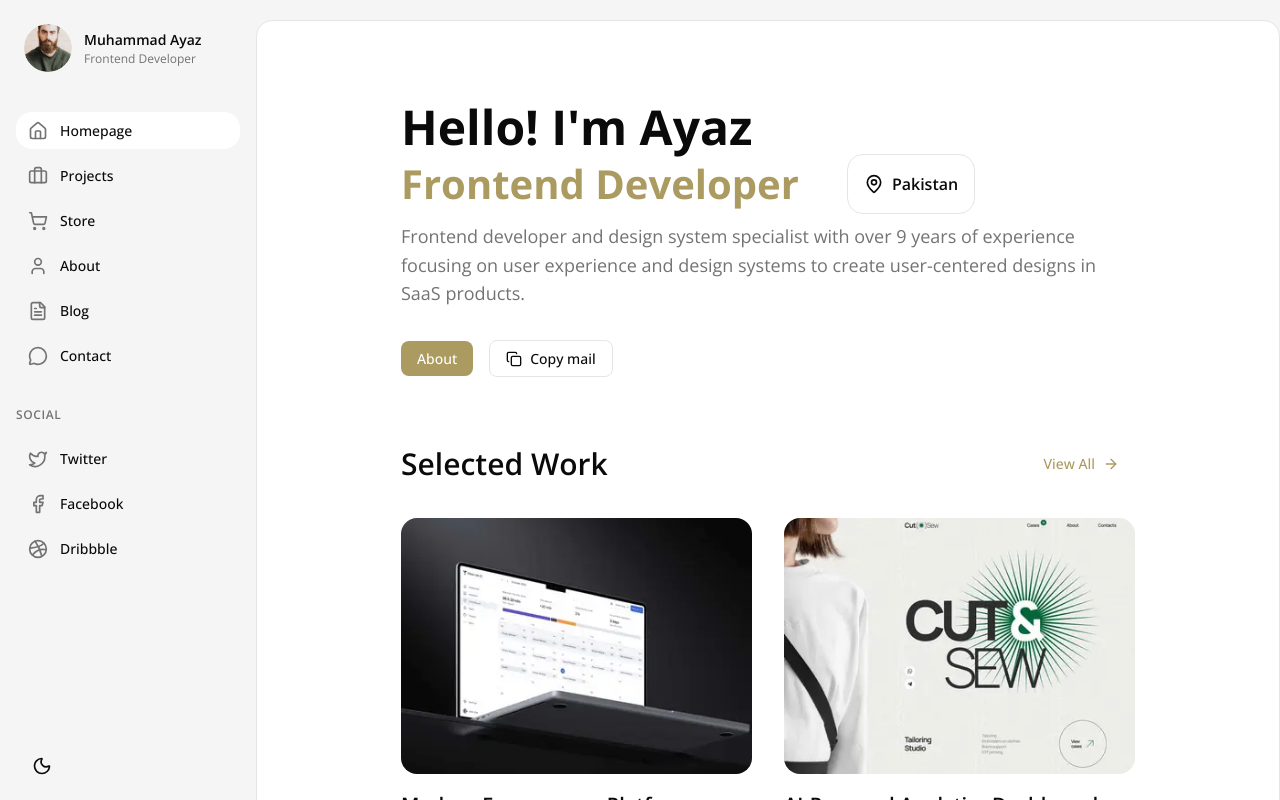
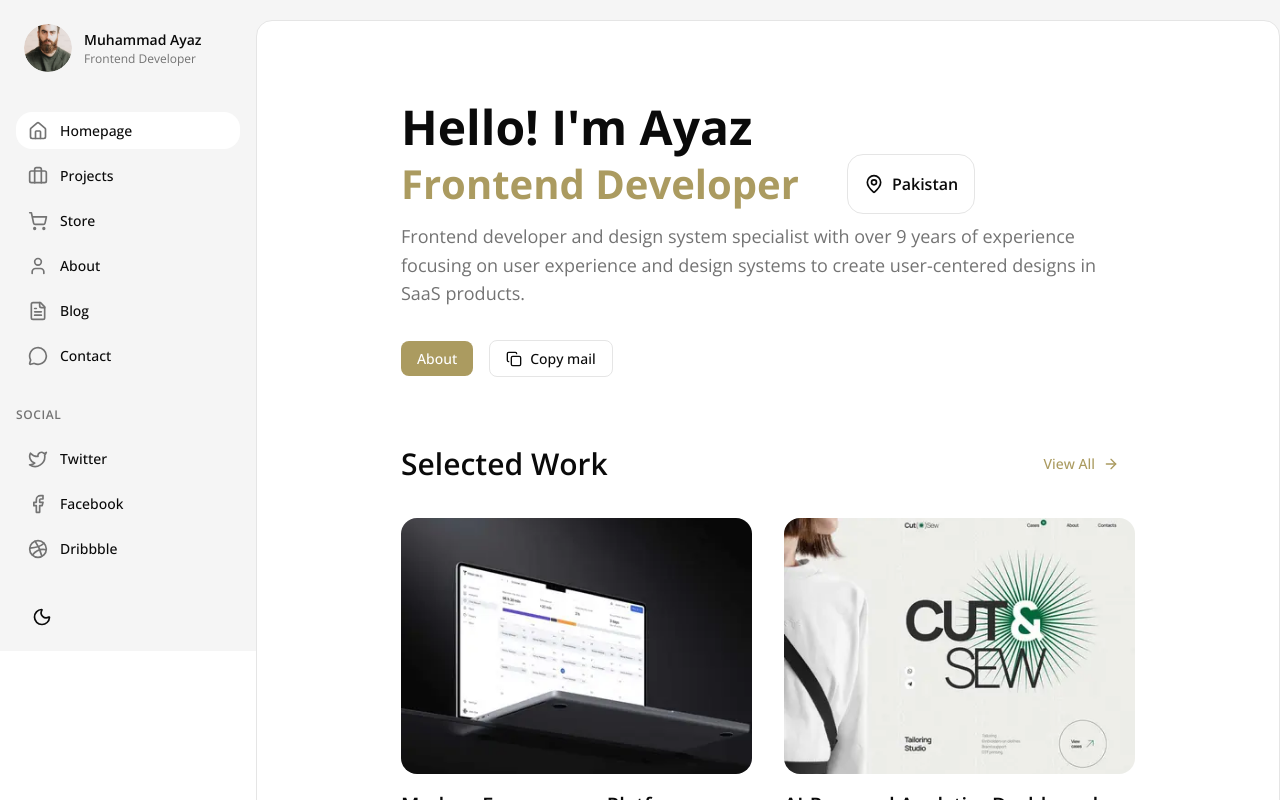
Before and after one commit to muhammadayaz806/neofolio-template, a React (Vite) app: page / in a window 1280 px wide. Shown: the top 800 px of the page. Built offline with nearby package versions, Linux system fonts and the light colour scheme.

Commit message:
Style Sidebar

```diff
--- a/src/App.css
+++ b/src/App.css
@@ -65,7 +65,7 @@ body {
 /* Sidebar styles */
 .sidebar {
   width: 256px;
-  height: 100vh;
+  /* height: 100vh; */
   background-color: var(--sidebar);
   display: flex;
   flex-direction: column;
@@ -659,6 +659,7 @@ body {
   .sidebar.sidebar--open {
     transform: translateX(0);
     z-index: 100;
+    height: -webkit-fill-available;
   }
 
   .main-content {
```
